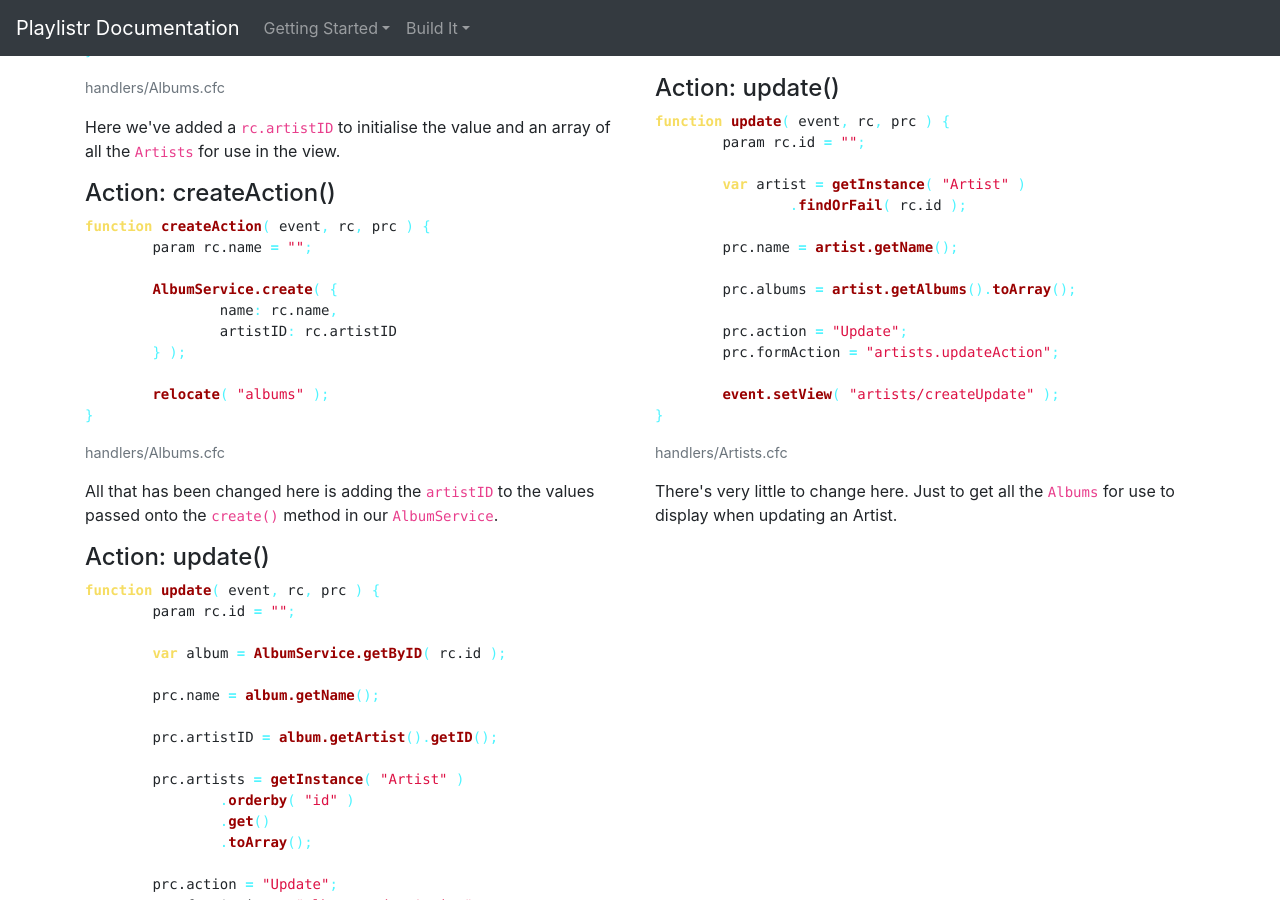
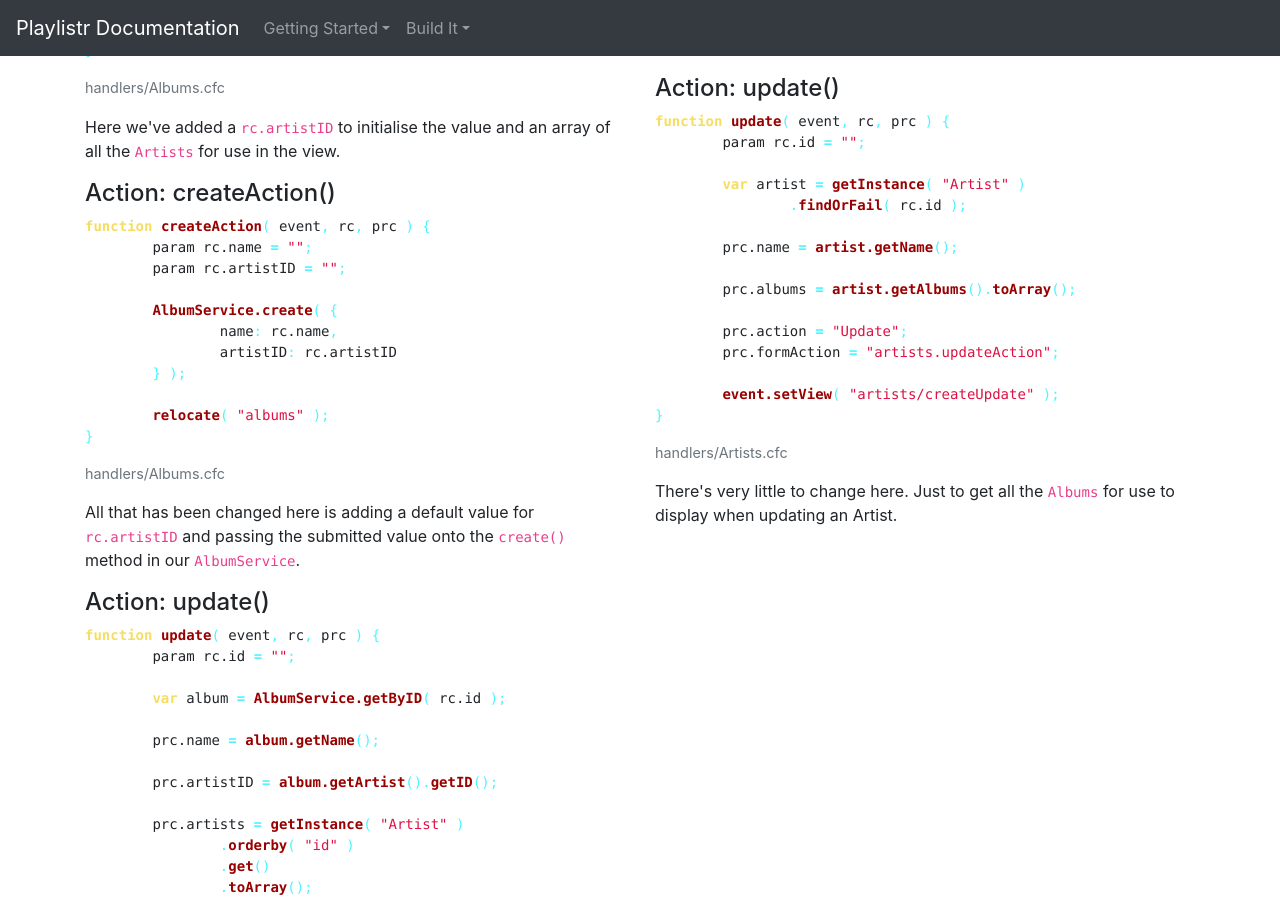
Before and after one commit to richardherbert/playlistr, a Jekyll site: the page built from build-it/albums-artists.html, in a window 1280 px wide and 900 px high, scrolled down 2104 px. Built offline with Jekyll 4.4.1, drawn with Linux system fonts in a browser that asks for light colours; nearby versions of some CDN libraries.

Commit message:
Code sample corrected

```diff
--- a/build-it/albums-artists.html
+++ b/build-it/albums-artists.html
@@ -157,6 +157,7 @@ function create( event, rc, prc ) {
 			{%- highlight cfscript %}
 function createAction( event, rc, prc ) {
 	param rc.name = "";
+	param rc.artistID = "";
 
 	AlbumService.create( {
 		name: rc.name,
@@ -173,7 +174,7 @@ function createAction( event, rc, prc ) {
 			caption="handlers/Albums.cfc"
 		-%}
 
-		<p>All that has been changed here is adding the <code>artistID</code> to the values passed onto the <code>create()</code> method in our <code>AlbumService</code>.</p>
+		<p>All that has been changed here is adding a default value for <code>rc.artistID</code> and passing the submitted value onto the <code>create()</code> method in our <code>AlbumService</code>.</p>
 
 		<h4>Action: update()</h4>
 
```
